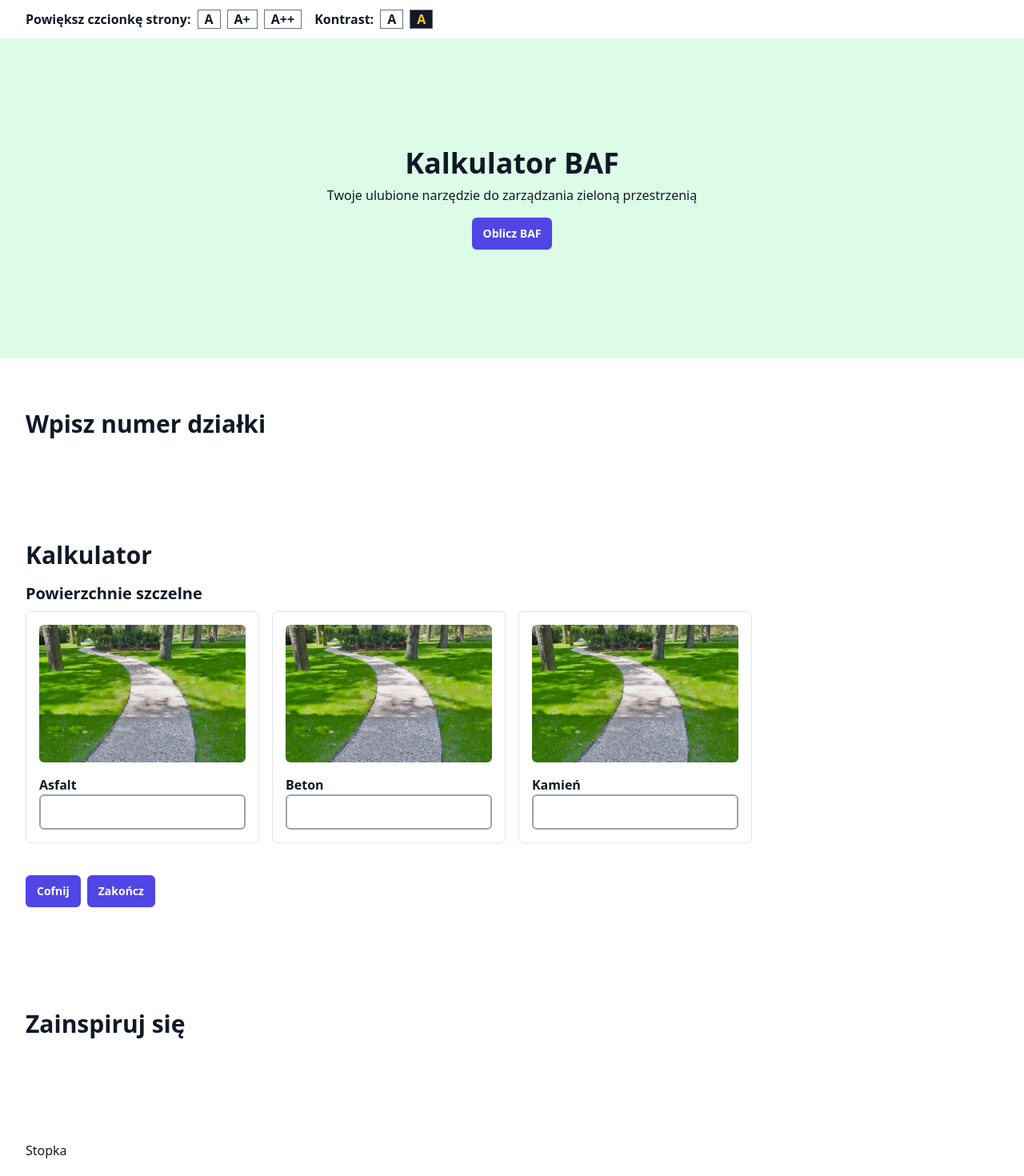
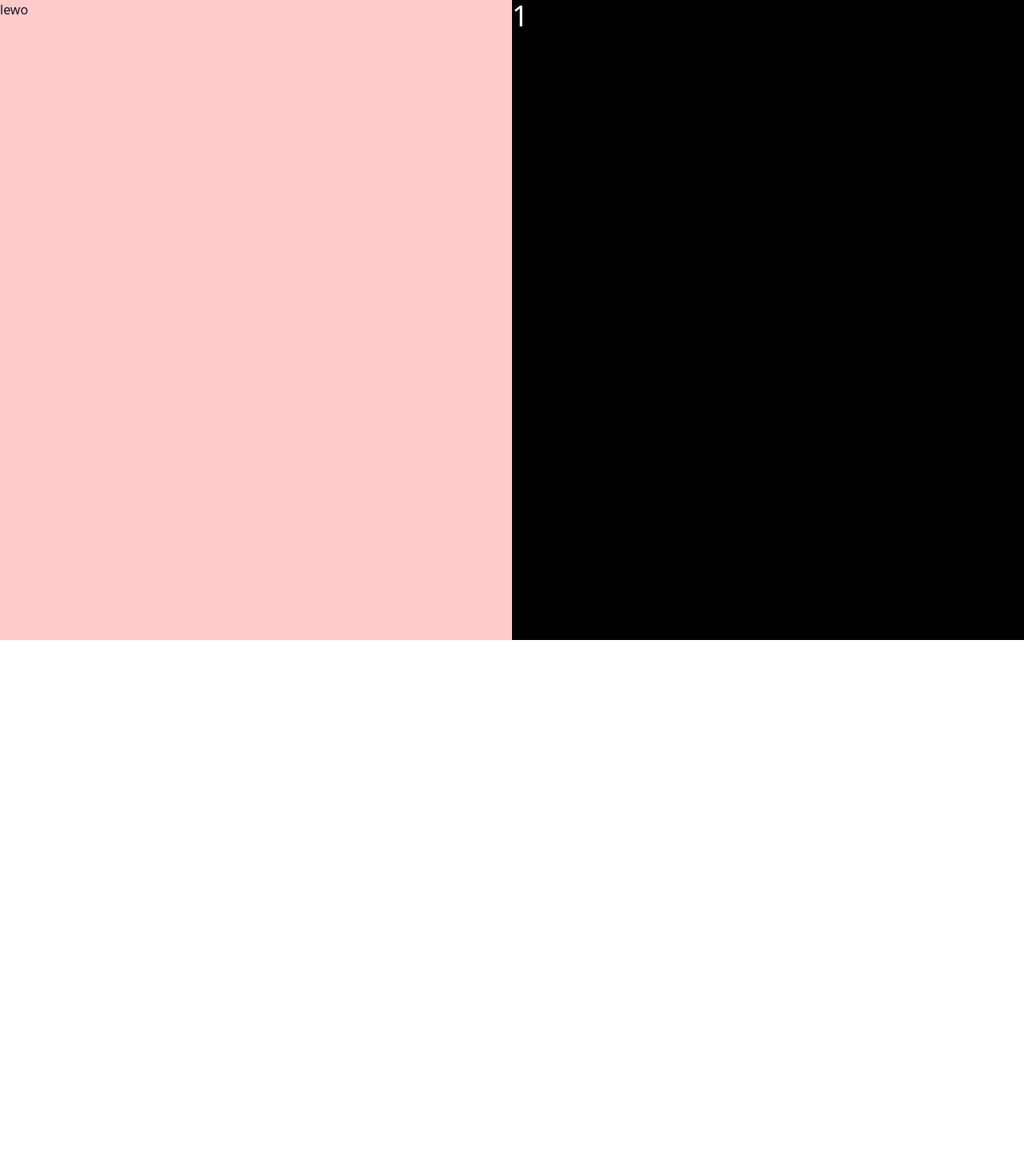
Before and after one commit to xarcnovn/SeaTea, a Next.js app in the folder frontend/: page / in a window 1280 px wide. Shown: the top 1470 px of the page at 80% size. After the commit the page ends 800 px from the top, so only its background shows below. Built offline with nearby package versions, Linux system fonts and the light colour scheme.

Commit message:
snap scrolling

```diff
--- a/frontend/src/pages/index.tsx
+++ b/frontend/src/pages/index.tsx
@@ -6,37 +6,57 @@ import { Calculator } from '@/components/calculator/Calculator'
 export default function HomePage() {
   return (
     <main>
-      <AccessibilityBar />
-      <section className="min-h-[50vh] bg-green-100 flex items-center justify-center py-16 px-8">
-        <Container>
-          <div className="text-center">
-            <h1 className="text-4xl font-bold">Kalkulator BAF</h1>
-            <p className="mt-2 mb-4">
-              Twoje ulubione narzędzie do zarządzania zieloną przestrzenią
-            </p>
-            <Button>Oblicz BAF</Button>
+      {/*<AccessibilityBar />*/}
+      {/*<section className="min-h-[50vh] bg-green-100 flex items-center justify-center py-16 px-8">*/}
+      {/*  <Container>*/}
+      {/*    <div className="text-center">*/}
+      {/*      <h1 className="text-4xl font-bold">Kalkulator BAF</h1>*/}
+      {/*      <p className="mt-2 mb-4">*/}
+      {/*        Twoje ulubione narzędzie do zarządzania zieloną przestrzenią*/}
+      {/*      </p>*/}
+      {/*      <Button>Oblicz BAF</Button>*/}
+      {/*    </div>*/}
+      {/*  </Container>*/}
+      {/*</section>*/}
+      {/*<section className="py-16 px-8">*/}
+      {/*  <Container>*/}
+      {/*    <h2 className="text-3xl font-bold">Wpisz numer działki</h2>*/}
+      {/*  </Container>*/}
+      {/*</section>*/}
+      {/*<section className="py-16 px-8">*/}
+      {/*  <Container>*/}
+      {/*    <h2 className="text-3xl font-bold mb-4">Kalkulator</h2>*/}
+      {/*    <Calculator />*/}
+      {/*  </Container>*/}
+      {/*</section>*/}
+      {/*<section className="py-16 px-8">*/}
+      {/*  <Container>*/}
+      {/*    <h2 className="text-3xl font-bold">Zainspiruj się</h2>*/}
+      {/*  </Container>*/}
+      {/*</section>*/}
+      {/*<footer className="py-16 px-8">*/}
+      {/*  <Container>Stopka</Container>*/}
+      {/*</footer>*/}
+      <div className="flex h-screen">
+        <div className="w-1/2 h-screen bg-red-200">lewo</div>
+        <div className="w-1/2 h-screen bg-black snap-y snap-mandatory overflow-y-scroll text-white">
+          <div className="snap-start h-screen text-4xl" id="1">
+            1
           </div>
-        </Container>
-      </section>
-      <section className="py-16 px-8">
-        <Container>
-          <h2 className="text-3xl font-bold">Wpisz numer działki</h2>
-        </Container>
-      </section>
-      <section className="py-16 px-8">
-        <Container>
-          <h2 className="text-3xl font-bold mb-4">Kalkulator</h2>
-          <Calculator />
-        </Container>
-      </section>
-      <section className="py-16 px-8">
-        <Container>
-          <h2 className="text-3xl font-bold">Zainspiruj się</h2>
-        </Container>
-      </section>
-      <footer className="py-16 px-8">
-        <Container>Stopka</Container>
-      </footer>
+          <div className="snap-start h-screen text-4xl" id="2">
+            2
+          </div>
+          <div className="snap-start h-screen text-4xl" id="3">
+            3
+          </div>
+          <div className="snap-start h-screen text-4xl" id="4">
+            4
+          </div>
+          <div className="snap-start h-screen text-4xl" id="5">
+            5
+          </div>
+        </div>
+      </div>
     </main>
   )
 }
```
